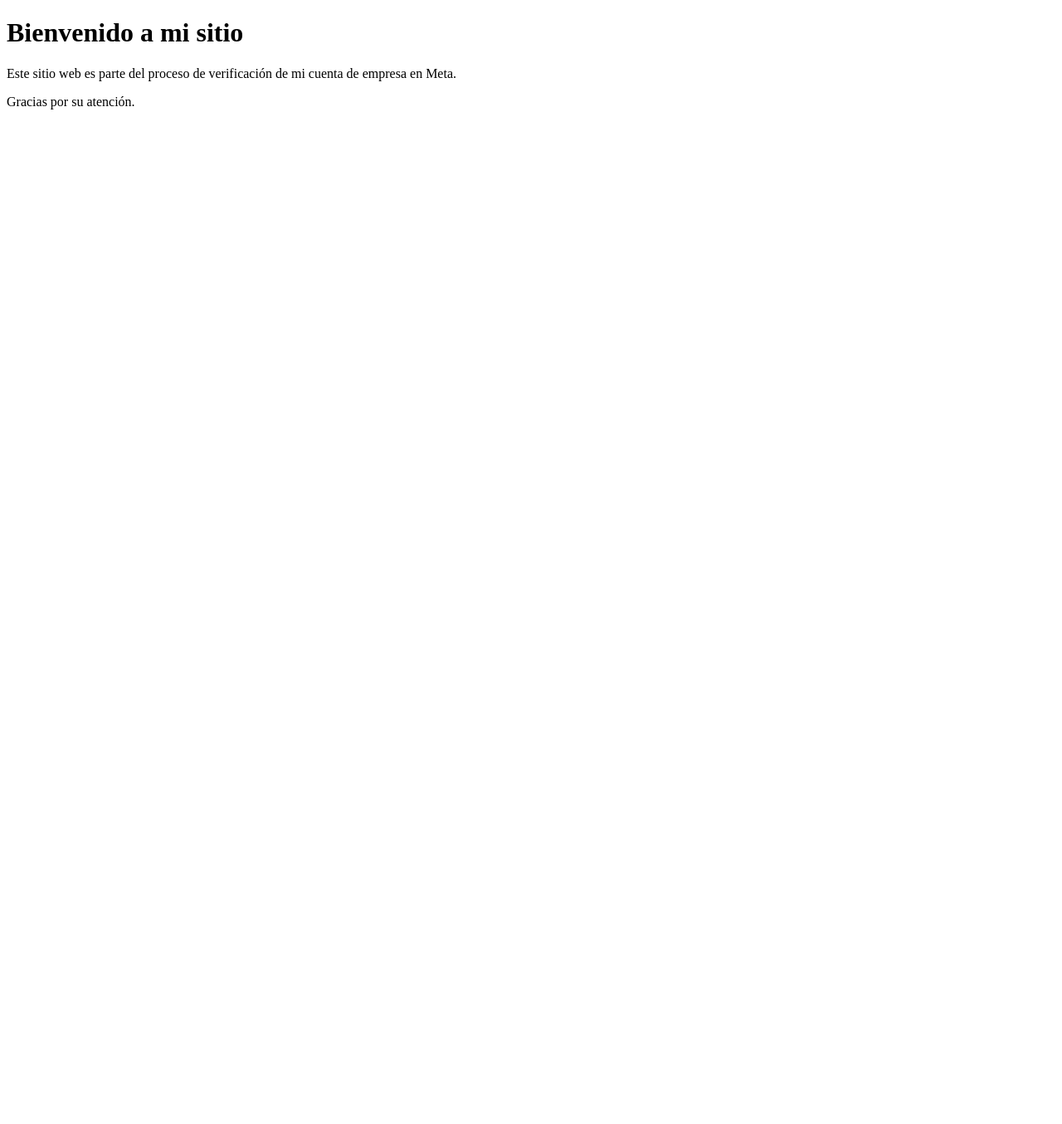
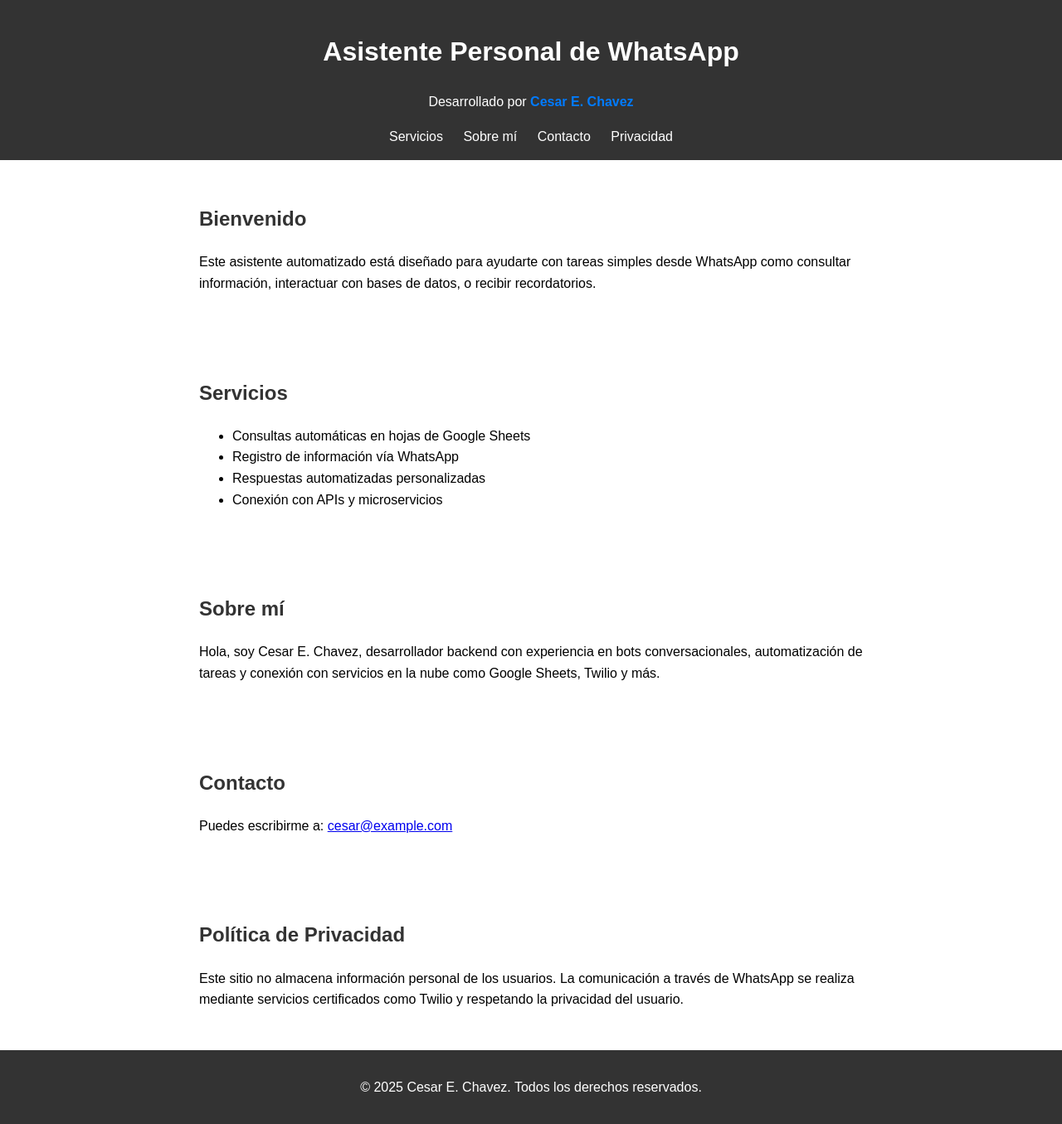
Before and after one commit to Nikeboymx77/cesarechavez.github.io, a plain HTML site: page index.html in a window 1280 px wide. Shown: the whole page at 83% size. Before the commit the page ends 800 px from the top, so only its background shows below. Drawn offline with Linux system fonts and the light colour scheme.

Commit message:
Update index.html
Se agrega Mas Informacion

```diff
--- a/index.html
+++ b/index.html
@@ -2,11 +2,63 @@
 <html lang="es">
 <head>
   <meta charset="UTF-8" />
-  <title>César E. Chávez - Sitio Oficial</title>
+  <meta name="viewport" content="width=device-width, initial-scale=1.0"/>
+  <title>Asistente Personal - Cesar E. Chavez</title>
+  <style>
+    body { font-family: Arial, sans-serif; margin: 0; padding: 0; line-height: 1.6; }
+    header, footer { background: #333; color: #fff; padding: 1rem 2rem; text-align: center; }
+    nav a { color: white; margin: 0 10px; text-decoration: none; }
+    section { padding: 2rem; max-width: 800px; margin: auto; }
+    h2 { color: #333; }
+    .highlight { color: #007bff; font-weight: bold; }
+  </style>
 </head>
 <body>
-  <h1>Bienvenido a mi sitio</h1>
-  <p>Este sitio web es parte del proceso de verificación de mi cuenta de empresa en Meta.</p>
-  <p>Gracias por su atención.</p>
+
+<header>
+  <h1>Asistente Personal de WhatsApp</h1>
+  <p>Desarrollado por <span class="highlight">Cesar E. Chavez</span></p>
+  <nav>
+    <a href="#servicios">Servicios</a>
+    <a href="#sobre-mi">Sobre mí</a>
+    <a href="#contacto">Contacto</a>
+    <a href="#privacidad">Privacidad</a>
+  </nav>
+</header>
+
+<section id="inicio">
+  <h2>Bienvenido</h2>
+  <p>Este asistente automatizado está diseñado para ayudarte con tareas simples desde WhatsApp como consultar información, interactuar con bases de datos, o recibir recordatorios.</p>
+</section>
+
+<section id="servicios">
+  <h2>Servicios</h2>
+  <ul>
+    <li>Consultas automáticas en hojas de Google Sheets</li>
+    <li>Registro de información vía WhatsApp</li>
+    <li>Respuestas automatizadas personalizadas</li>
+    <li>Conexión con APIs y microservicios</li>
+  </ul>
+</section>
+
+<section id="sobre-mi">
+  <h2>Sobre mí</h2>
+  <p>Hola, soy Cesar E. Chavez, desarrollador backend con experiencia en bots conversacionales, automatización de tareas y conexión con servicios en la nube como Google Sheets, Twilio y más.</p>
+</section>
+
+<section id="contacto">
+  <h2>Contacto</h2>
+  <p>Puedes escribirme a: <a href="mailto:cesar@example.com">cesar@example.com</a></p>
+</section>
+
+<section id="privacidad">
+  <h2>Política de Privacidad</h2>
+  <p>Este sitio no almacena información personal de los usuarios. La comunicación a través de WhatsApp se realiza mediante servicios certificados como Twilio y respetando la privacidad del usuario.</p>
+</section>
+
+<footer>
+  <p>&copy; 2025 Cesar E. Chavez. Todos los derechos reservados.</p>
+</footer>
+
 </body>
 </html>
```
